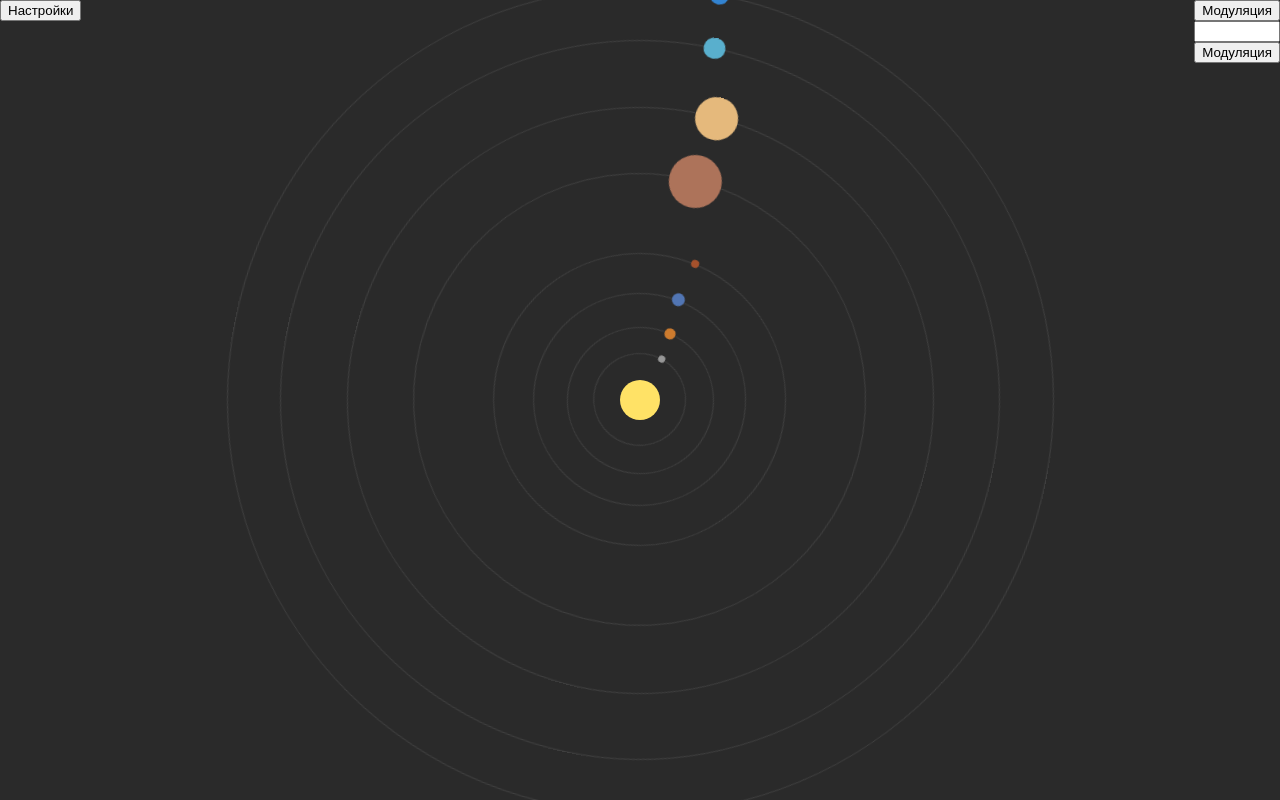
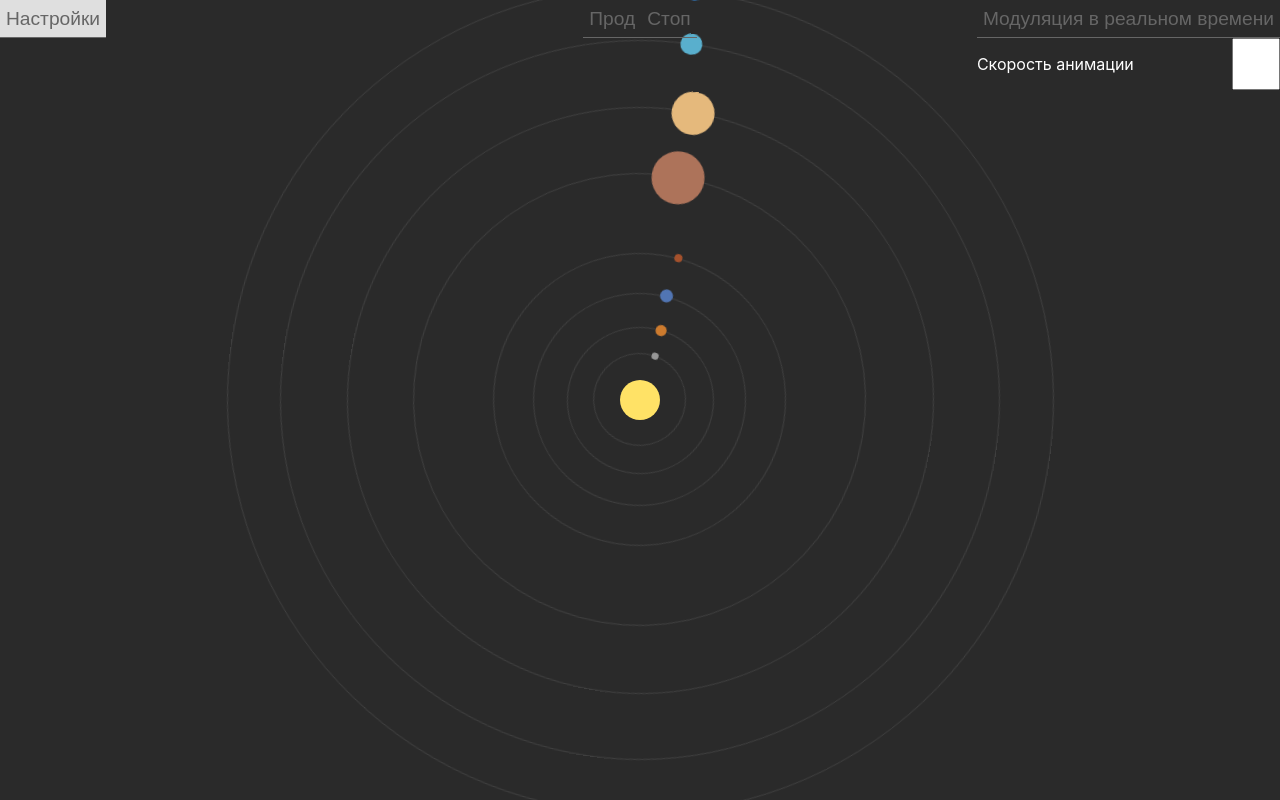
Before and after one commit to Shevja/solar-system, a React (Create React App) app: page / in a window 1280 px wide. Built offline with nearby package versions, Linux system fonts and the light colour scheme.

Commit message:
added functional to control tools (stop & play animation)

```diff
--- a/public/index.html
+++ b/public/index.html
@@ -24,7 +24,7 @@
       work correctly both with client-side routing and a non-root public URL.
       Learn how to configure a non-root public URL by running `npm run build`.
     -->
-    <title>React App</title>
+    <title>Солнечная система</title>
   </head>
   <body>
     <noscript>You need to enable JavaScript to run this app.</noscript>
--- a/src/components/assets/controlTools.css
+++ b/src/components/assets/controlTools.css
@@ -1,12 +1,37 @@
+.control-tool {
+    position: absolute;
+    z-index: 999;
+}
+
 #settings {
     position: absolute;
-    left: 0;
+    left: 0
 }
 
-.modulation-control {
-    position: absolute;
+.modulation-modifier {
+    position: fixed;
     right: 0;
 
     display: flex;
     flex-direction: column;
 }
+
+.modulation-control {
+    display: flex;
+    width: 100vw;
+    justify-content: center;
+}
+
+.control-tool button {
+    color: #666666;
+    background-color: transparent;
+    border: 0;
+    border-bottom: 1px solid #666666;
+    font-size: larger;
+    height: 2em;
+}
+
+.control-tool button:hover {
+    cursor: pointer;
+    background-color: rgb(223, 223, 223);
+}
--- a/src/components/assets/planet.css
+++ b/src/components/assets/planet.css
@@ -7,6 +7,16 @@
 
     background: none;
     padding: 0;
+}
+
+.animation_rotation {
+    animation-name: rotation;
+    animation-iteration-count: infinite;
+    animation-timing-function: linear;
+}
+
+.planet-orbit-animation-paused {
+    animation-play-state: paused;
 }
 
 .planet {
@@ -24,7 +34,11 @@
 #mercury-orbit {
     width: 7em;
     height: 7em;
-    animation: 100s linear infinite rotation;
+    animation-duration: 100s;
+}
+
+#jupiter-tail {
+    width: 20em;
 }
 
 #mercury {
@@ -37,7 +51,7 @@
 #venus-orbit {
     width: 11em;
     height: 11em;
-    animation: 120s linear infinite rotation;
+    animation-duration: 120s;
 }
 
 #venus {
@@ -50,7 +64,7 @@
 #earth-orbit {
     width: 16em;
     height: 16em;
-    animation: 135s linear infinite rotation;
+    animation-duration: 135s;
 }
 
 #earth {
@@ -63,7 +77,7 @@
 #mars-orbit {
     width: 22em;
     height: 22em;
-    animation: 130s linear infinite rotation;
+    animation-duration: 130s;
 }
 
 #mars {
@@ -76,7 +90,7 @@
 #jupiter-orbit {
     width: 34em;
     height: 34em;
-    animation: 200s linear infinite rotation;
+    animation-duration: 200s;
 }
 
 #jupiter {
@@ -89,7 +103,7 @@
 #saturn-orbit {
     width: 44em;
     height: 44em;
-    animation: 190s linear infinite rotation;
+    animation-duration: 190s;
 }
 
 #saturn {
@@ -99,10 +113,20 @@
     background-color: #e5b97c;
 }
 
+#saturn-belt {
+    width: 157%;
+    margin-left: -1.3em;
+    margin-top: 1em;
+    height: 1em;
+    border: 5px solid #9f744a;
+    border-top: 0;
+    border-radius: 50%;
+}
+
 #uranus-orbit {
     width: 54em;
     height: 54em;
-    animation: 240s linear infinite rotation;
+    animation-duration: 240s;
 }
 
 #uranus {
@@ -115,7 +139,7 @@
 #neptune-orbit {
     width: 62em;
     height: 62em;
-    animation: 260s linear infinite rotation;
+    animation-duration: 260s;
 }
 
 #neptune {
--- a/src/components/assets/planetInfoPanel.css
+++ b/src/components/assets/planetInfoPanel.css
@@ -1,21 +1,22 @@
-#info-panel-close-button {
-    width: 7em;
+#wrapper-info-panel {
+    width: 100%;
+    height: 100vh;
+    position: absolute;
+    top: 0;
+    background-color: #1a1a1a8f;
 }
 
 .info-panel {
-    display: grid;
-    grid-template-columns: 2fr 5fr;
-
     position: absolute;
     bottom: 0;
     width: 100%;
-    height: 70vh;
+    height: min-content;
     background-color: #3c3c3cf5;
     color: white;
 }
 
 .hidden {
-    visibility: hidden;
+    display: none;
 }
 
 .info-panel-image {
@@ -33,9 +34,32 @@
 
 .info-panel-title p {
     margin: 0;
-    width: 80%;
-    padding-left: 26px;
-    margin-left: 14px;
+    width: 100%;
+    padding-left: 1em;
     font-size: 3.6em;
     border-bottom: 1px solid white;
 }
+
+.info-panel-main-info {
+    margin: 2em 2em 1em 3em;
+}
+
+#info-panel-close-button {
+    background: none;
+    border: none;
+    font-size: 74px;
+    color: white;
+    width: 3em;
+    background-color: #38476e;
+    border-bottom: 1px solid white;
+}
+
+#info-panel-close-button:hover {
+    cursor: pointer;
+    background-color: #3d4d77;
+}
+
+#info-panel-close-button:focus {
+    cursor: pointer;
+    background-color: #303d5e;
+}
--- a/src/components/assets/solarSystemModulationContainer.css
+++ b/src/components/assets/solarSystemModulationContainer.css
@@ -50,3 +50,21 @@
 #neptune-orbit:hover {
     border-color: #3283d1;
 }
+
+.planet-zoom {
+    transition: .2s;
+    animation: zoomIn 1s linear;
+}
+
+@keyframes zoomIn {
+    from {
+        transform: scale(1);
+        top: -26px;
+        /* transform: rotate(0deg); */
+    }
+    to {
+        /* transform: rotate(360deg); */
+        transform: scale(7);
+        top: -20px;
+    }
+}
--- a/src/components/elements/controlTools.jsx
+++ b/src/components/elements/controlTools.jsx
@@ -3,12 +3,32 @@ import '../assets/controlTools.css'
 
 const ControlTools = () => {
     return (
-        <div className="controlTool">
+        <div className="control-tool">
             <button id="settings">Настройки</button>
+            <div className="modulation-modifier">
+                <button onClick={() => {
+                    console.log('sadqa')
+                }}>
+                    Модуляция в реальном времени
+                </button>
+                <div style={{display: 'flex', justifyContent: 'space-between', color: 'white'}}>
+                    <p>Скорость анимации</p>
+                    <input type="number" min={1} max={2} />
+                </div>
+            </div>
             <div className="modulation-control">
-                <button>Модуляция</button>
-                <input type="number" min={1} max={2} />
-                <button>Модуляция</button>
+                <button onClick={() => {
+                    const orbits = document.getElementsByClassName('planet-orbit')
+                    for (let index = 0; index < orbits.length; index++) {
+                        orbits[index].classList.remove('planet-orbit-animation-paused')
+                    }
+                }}> Прод </button>
+                <button onClick={() => {
+                    const orbits = document.getElementsByClassName('planet-orbit')
+                    for (let index = 0; index < orbits.length; index++) {
+                        orbits[index].classList.add('planet-orbit-animation-paused')
+                    }
+                }}>Стоп</button>
             </div>
         </div>
     );
--- a/src/components/elements/solarSystemModulationContainer.jsx
+++ b/src/components/elements/solarSystemModulationContainer.jsx
@@ -16,101 +16,33 @@ const SolarSystemModulationContainer = () => {
 
     return (
         <div id="modulation-container">
-
             {planetsList.map((planet) => {
                 return (
                     <button
-                        id={ planet + "-orbit" }
-                        className="planet-orbit"
+                        id={planet + "-orbit"}
+                        className="planet-orbit animation_rotation"
                         onClick={() => {
+                            // document.getElementById(planet + "-orbit").style.animationDuration = '0.5s'
+                            // document.getElementById(planet + "-orbit").classList.remove('animation_rotation')
+                            // document.getElementById(planet).classList.add('planet-zoom')
+
+                            document.getElementById("wrapper-info-panel").classList.remove('hidden')
                             document.getElementById(planet + "-info").classList.remove('hidden')
                         }}
                     >
-                        <div id={planet} className="planet"></div>
+                        <div id={planet} className="planet">
+                            {/* { if(planet === 'saturn') } */}
+                            <div id={planet + "-tail"}></div>
+                        </div>
                     </button>
                 );
             })}
 
-            {/* <button
-                id="neptune-orbit"
-                className="planet-orbit"
-                onClick={() => {
-                    document.getElementById('neptune-info').classList.remove('hidden')
-                }}
-            >
-                <div id="neptune" className="planet"></div>
-            </button> */}
-
-
-
-
-            {/* <button
-                id="uranus-orbit"
-                className="planet-orbit"
-                onClick={() => {
-                    document.getElementById('uranus-info').classList.remove('hidden')
-                }}
-            >
-                <div id="uranus" className="planet"></div>
-            </button>
-            <button
-                id="saturn-orbit"
-                className="planet-orbit"
-                onClick={() => {
-                    document.getElementById('saturn-info').classList.remove('hidden')
-                }}
-            >
-                <div id="saturn" className="planet"></div>
-            </button>
-            <button
-                id="jupiter-orbit"
-                className="planet-orbit"
-                onClick={() => {
-                    document.getElementById('jupiter-info').classList.remove('hidden')
-                }}
-            >
-                <div id="jupiter" className="planet"></div>
-            </button>
-            <button
-                id="mars-orbit"
-                className="planet-orbit"
-                onClick={() => {
-                    document.getElementById('mars-info').classList.remove('hidden')
-                }}
-            >
-                <div id="mars" className="planet"></div>
-            </button>
-            <button
-                id="earth-orbit"
-                className="planet-orbit"
-                onClick={() => {
-                    document.getElementById('earth-info').classList.remove('hidden')
-                }}
-            >
-                <div id="earth" className="planet"></div>
-            </button>
-            <button
-                id="venus-orbit"
-                className="planet-orbit"
-                onClick={() => {
-                    document.getElementById('venus-info').classList.remove('hidden')
-                }}
-            >
-                <div id="venus" className="planet"></div>
-            </button>
-            <button
-                id="mercury-orbit"
-                className="planet-orbit"
-                onClick={() => {
-                    document.getElementById('mercury-info').classList.remove('hidden')
-                }}
-            >
-                <div id="mercury" className="planet"></div>
-            </button> */}
             <button
                 id="sun"
                 className="planet"
                 onClick={() => {
+                    document.getElementById("wrapper-info-panel").classList.remove('hidden')
                     document.getElementById('sun-info').classList.remove('hidden')
                 }}
             ></button>
```
Also changed, not shown: src/components/elements/planetInfoPanel.jsx (+102 -1 lines), src/components/assets/icons/play.png (added).
